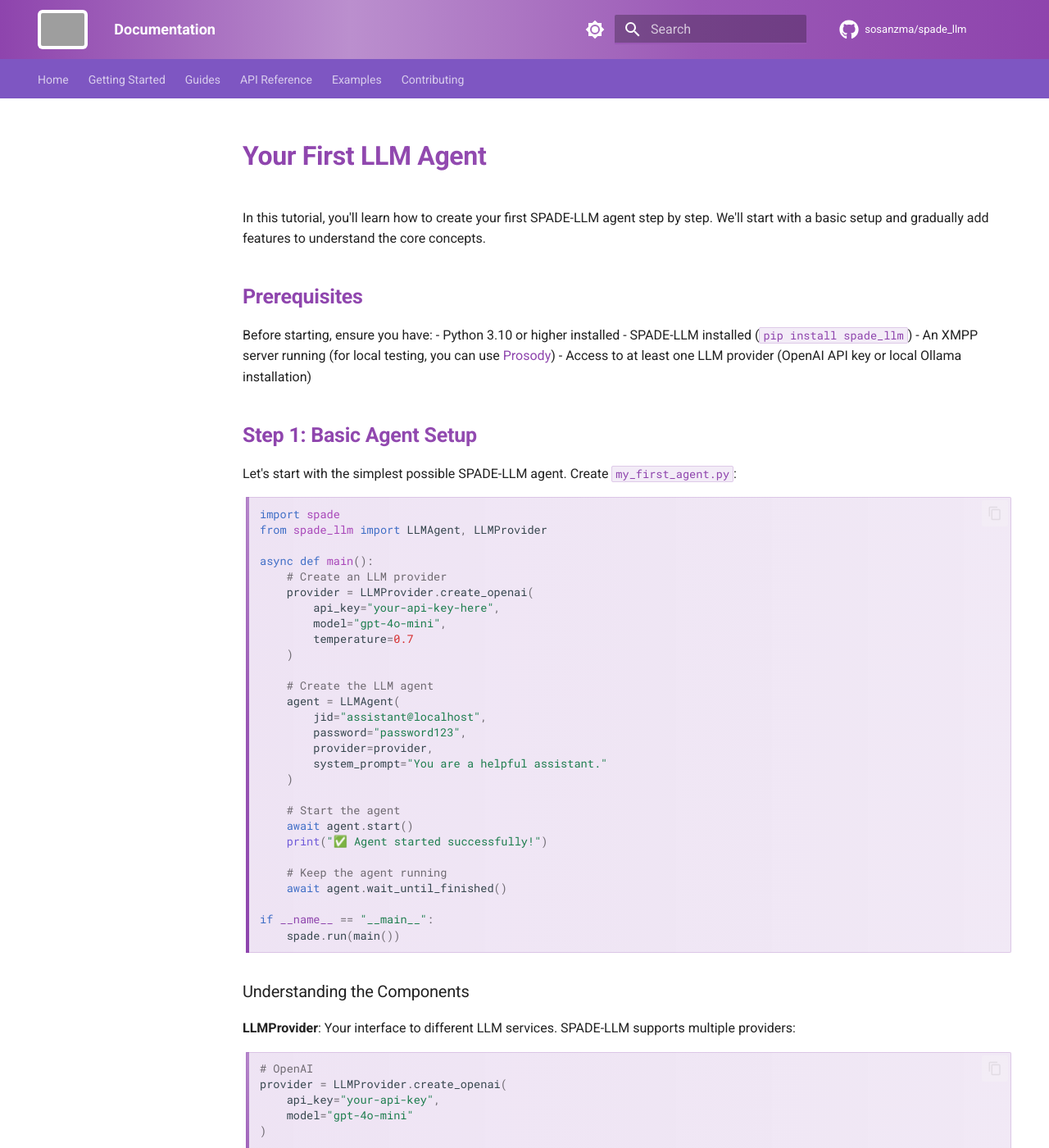
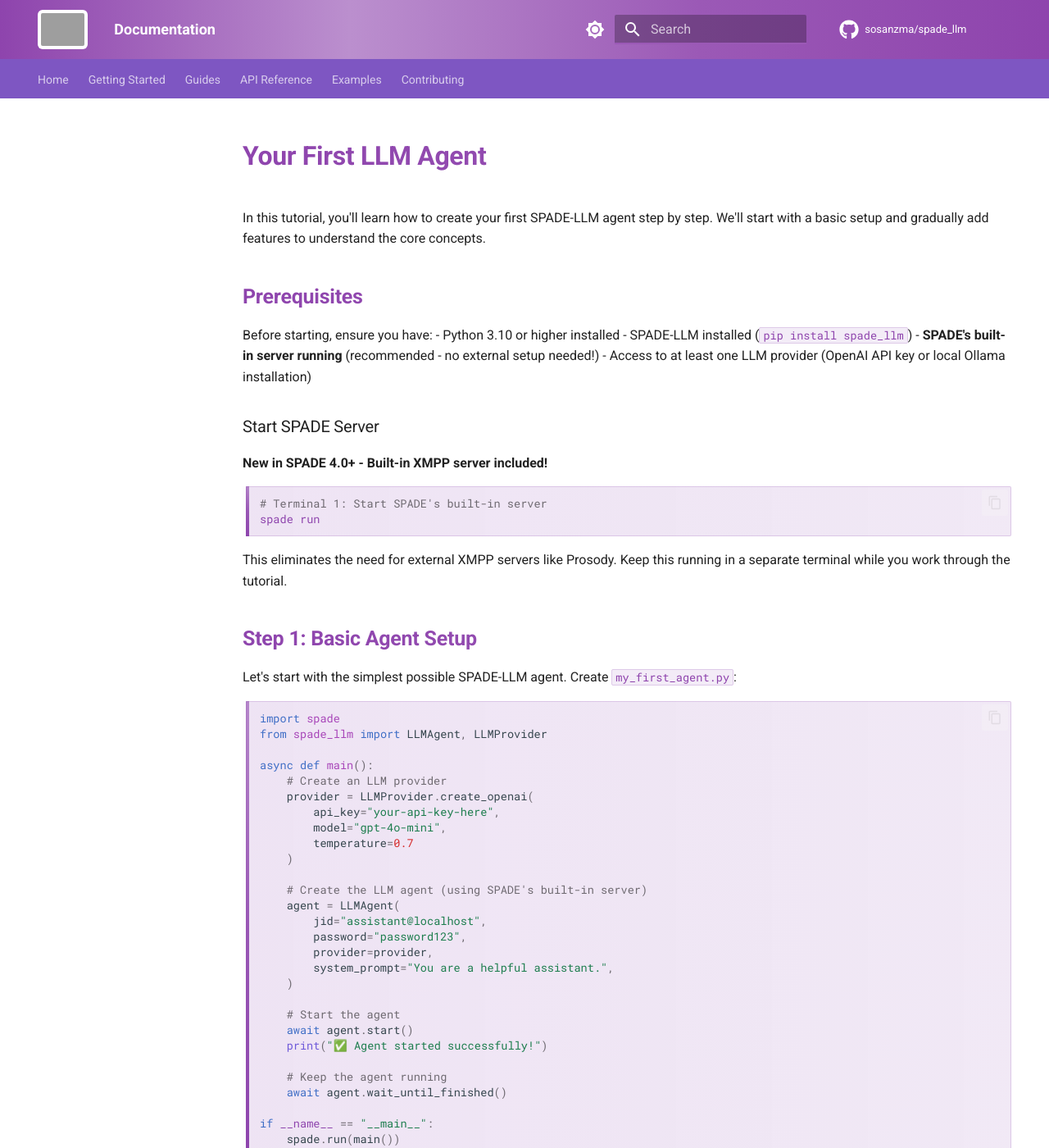
Before and after one commit to sosanzma/spade_llm, an MkDocs documentation site: the page built from docs/docs/getting-started/first-agent.md, in a window 1280 px wide and 1400 px high. Shown: the whole window at 82% size. Built offline with MkDocs 1.6.1 and Material for MkDocs 9.7.7, drawn with Linux system fonts in a browser that asks for light colours; comment, search, counter and statistics services are not loaded; some of the changed text lies outside the part shown; grey boxes are pictures that could not be loaded.

Commit message:
updtae docs

````diff
--- a/docs/docs/getting-started/first-agent.md
+++ b/docs/docs/getting-started/first-agent.md
@@ -7,8 +7,19 @@ In this tutorial, you'll learn how to create your first SPADE-LLM agent step by
 Before starting, ensure you have:
 - Python 3.10 or higher installed
 - SPADE-LLM installed (`pip install spade_llm`)
-- An XMPP server running (for local testing, you can use [Prosody](https://prosody.im/))
+- **SPADE's built-in server running** (recommended - no external setup needed!)
 - Access to at least one LLM provider (OpenAI API key or local Ollama installation)
+
+### Start SPADE Server
+
+**New in SPADE 4.0+ - Built-in XMPP server included!**
+
+```bash
+# Terminal 1: Start SPADE's built-in server
+spade run
+```
+
+This eliminates the need for external XMPP servers like Prosody. Keep this running in a separate terminal while you work through the tutorial.
 
 ## Step 1: Basic Agent Setup
 
@@ -26,12 +37,12 @@ async def main():
         temperature=0.7
     )
 
-    # Create the LLM agent
+    # Create the LLM agent (using SPADE's built-in server)
     agent = LLMAgent(
         jid="assistant@localhost",
         password="password123",
         provider=provider,
-        system_prompt="You are a helpful assistant."
+        system_prompt="You are a helpful assistant.",
     )
 
     # Start the agent
@@ -83,8 +94,12 @@ import getpass
 from spade_llm import LLMAgent, ChatAgent, LLMProvider
 
 async def main():
-    # Get XMPP server details
-    xmpp_server = input("Enter XMPP server domain (e.g., localhost): ") or "localhost"
+    # Using SPADE's built-in server (make sure it's running!)
+    spade_server = "localhost"
+
+    print("🚀 Using SPADE's built-in server")
+    print("Make sure you started it with: spade run")
+    input("Press Enter when the server is running...")
 
     # Create LLM provider
     provider = LLMProvider.create_openai(
@@ -94,17 +109,17 @@ async def main():
 
     # Create the LLM agent
     llm_agent = LLMAgent(
-        jid=f"assistant@{xmpp_server}",
-        password=getpass.getpass("LLM agent password: "),
+        jid=f"assistant@{spade_server}",
+        password="assistant_pass",  # Simple password for built-in server
         provider=provider,
-        system_prompt="You are a helpful assistant. Keep responses concise and friendly."
+        system_prompt="You are a helpful assistant. Keep responses concise and friendly.",
     )
 
     # Create the chat agent for user interaction
     chat_agent = ChatAgent(
-        jid=f"user@{xmpp_server}",
-        password=getpass.getpass("Chat agent password: "),
-        target_agent_jid=f"assistant@{xmpp_server}"
+        jid=f"user@{spade_server}",
+        password="user_pass",  # Simple password for built-in server
+        target_agent_jid=f"assistant@{spade_server}",
     )
 
     try:
@@ -179,8 +194,7 @@ async def main():
             jid="assistant@localhost",
             password="password123",
             provider=provider,
-            system_prompt="You are a helpful assistant.",
-            verify_security=False  # For testing only
+            system_prompt="You are a helpful assistant."
         )
 
         await llm_agent.start()
@@ -218,9 +232,11 @@ logger = logging.getLogger(__name__)
 
 async def main():
     print("🚀 Starting your first SPADE-LLM agent!")
+    print("📋 Make sure SPADE server is running: spade run")
+    input("Press Enter when the server is running...")
 
-    # Configuration
-    xmpp_server = input("XMPP server domain (default: localhost): ") or "localhost"
+    # Configuration - using built-in SPADE server
+    spade_server = "localhost"
 
     # Create provider (choose one)
     provider_type = input("Provider (openai/ollama): ").lower()
@@ -240,17 +256,16 @@ async def main():
             timeout=60.0
         )
 
-    # Get passwords
-    llm_password = getpass.getpass("LLM agent password: ")
-    chat_password = getpass.getpass("Chat agent password: ")
+    # Simple passwords for built-in server (no need for getpass)
+    llm_password = "assistant_pass"
+    chat_password = "user_pass"
 
     # Create agents
     llm_agent = LLMAgent(
-        jid=f"assistant@{xmpp_server}",
+        jid=f"assistant@{spade_server}",
         password=llm_password,
         provider=provider,
-        system_prompt="You are a helpful and friendly AI assistant. Keep responses concise but informative.",
-        verify_security=False  # For development only
+        system_prompt="You are a helpful and friendly AI assistant. Keep responses concise but informative."
     )
 
     def display_response(message: str, sender: str):
@@ -261,12 +276,11 @@ async def main():
         print(f"👤 You: {message}")
 
     chat_agent = ChatAgent(
-        jid=f"user@{xmpp_server}",
+        jid=f"user@{spade_server}",
         password=chat_password,
-        target_agent_jid=f"assistant@{xmpp_server}",
+        target_agent_jid=f"assistant@{spade_server}",
         display_callback=display_response,
-        on_message_sent=on_message_sent,
-        verify_security=False  # For development only
+        on_message_sent=on_message_sent
     )
 
     try:
@@ -301,17 +315,22 @@ if __name__ == "__main__":
 
 ## Testing Your Agent
 
-1. **Run the agent**: `python my_first_agent.py`
-2. **Choose your provider**: OpenAI or Ollama
-3. **Enter your credentials**: API key and XMPP passwords
+1. **Start SPADE server**: `spade run`
+2. **Run the agent**: `python my_first_agent.py`
+3. **Choose your provider**: OpenAI or Ollama
 4. **Start chatting**: Type messages and get responses
 
 ## Common Issues and Solutions
 
+### SPADE Server Issues
+- **Server won't start**: Check if port 5222 is already in use (`netstat -an | grep 5222`)
+- **Port conflicts**: Try different ports: `spade run --client_port 6222 --server_port 6269`
+- **Agent connection fails**: Ensure server is running before starting agents
+
 ### Connection Problems
-- **Agent won't start**: Check XMPP credentials and server availability
-- **Authentication failed**: Verify JID format and passwords
-- **Network issues**: Ensure XMPP server is accessible
+- **Agent won't start**: Ensure SPADE built-in server is running first
+- **Authentication failed**: Built-in server auto-registers agents, but verify JID format
+- **Network issues**: Built-in server runs locally, check firewall settings
 
 ### LLM Provider Issues
 - **OpenAI errors**: Verify API key and account credits
````
Also changed, not shown: other parts of docs/docs/getting-started/first-agent.md (+3 -3 lines), docs/docs/getting-started/advanced-agent.md (+15 -15 lines), docs/docs/getting-started/installation.md (+54 -5 lines), docs/docs/getting-started/quickstart.md (+14 -4 lines), docs/docs/guides/human-in-the-loop.md (+5 -4 lines), docs/docs/index.md (+5 -1 lines).
